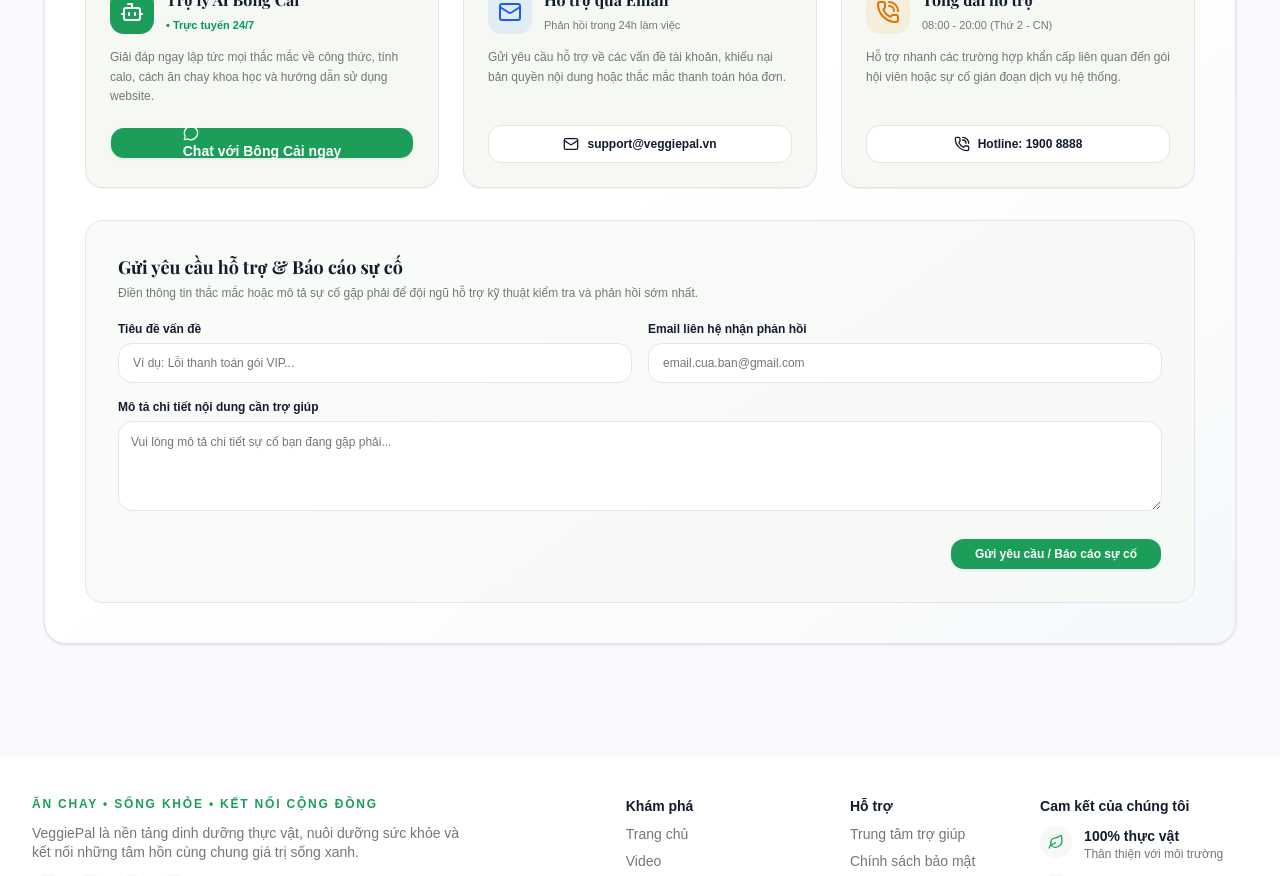
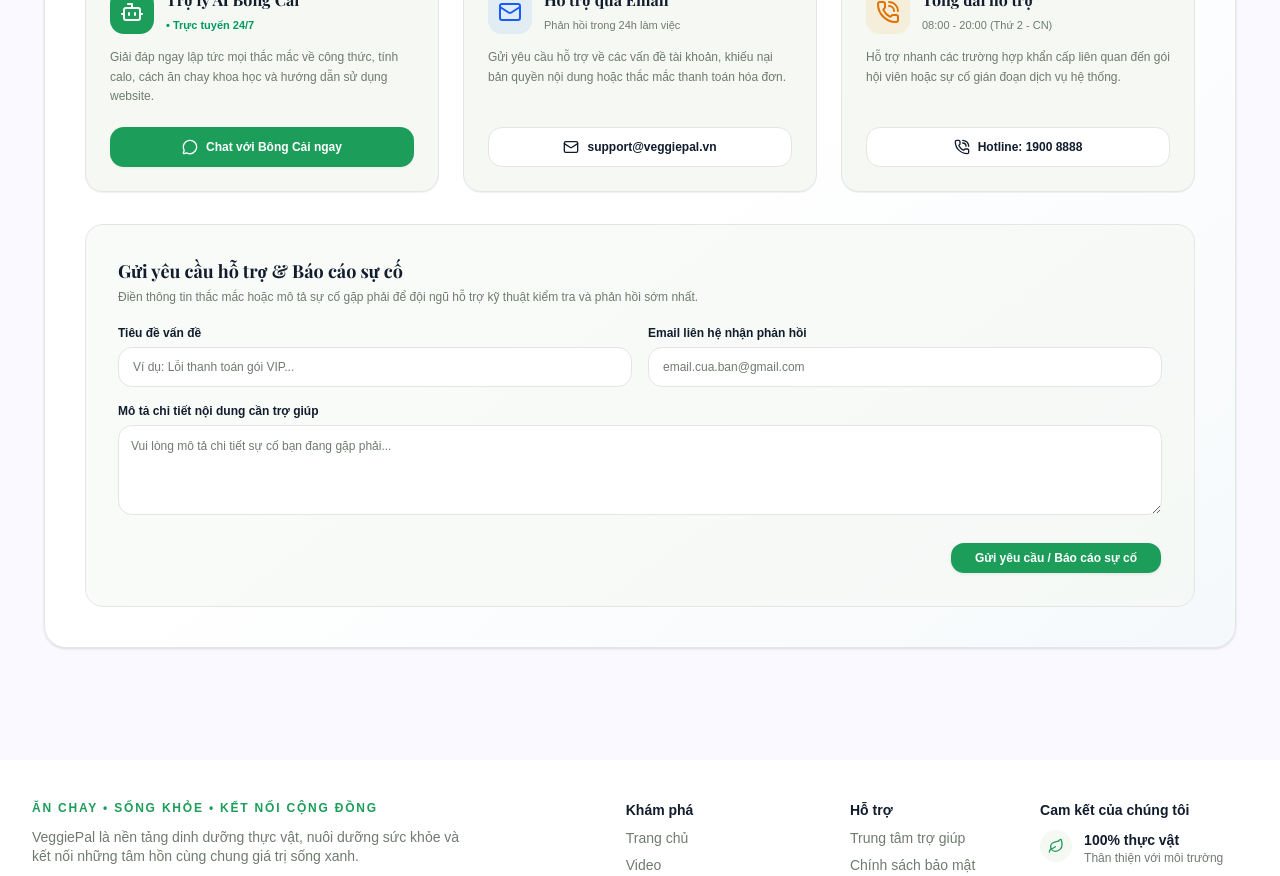
Before and after one commit to huypg-bi/VeggiePal_FE, a React (Vite) app: page /support in a window 1280 px wide. Shown: the part 2420-3296 px from the top of the page. Built offline with nearby package versions, Linux system fonts and the light colour scheme; no server answers; a web font is replaced by a local one.

Commit message:
fix (#117) : fix font error

```diff
--- a/src/features/support/pages/SupportScreen.jsx
+++ b/src/features/support/pages/SupportScreen.jsx
@@ -542,15 +542,13 @@ export default function SupportScreen() {
                   </p>
                 </div>
                 <div className="mt-5">
-                  <Button
-                    asChild
-                    className="w-full gap-2 rounded-xl bg-brand font-semibold text-brand-foreground shadow-xs hover:bg-brand/90 cursor-pointer"
+                  <Link
+                    to="/chatbot"
+                    className="inline-flex h-10 w-full items-center justify-center gap-2 rounded-xl bg-brand px-4 text-xs font-semibold text-white shadow-xs transition hover:bg-brand/90 cursor-pointer"
                   >
-                    <Link to="/chatbot">
-                      <MessageCircle className="size-4" />
-                      Chat với Bông Cải ngay
-                    </Link>
-                  </Button>
+                    <MessageCircle className="size-4 shrink-0" />
+                    <span>Chat với Bông Cải ngay</span>
+                  </Link>
                 </div>
               </div>
 
@@ -578,10 +576,10 @@ export default function SupportScreen() {
                 <div className="mt-5">
                   <a
                     href="mailto:support@veggiepal.vn"
-                    className="inline-flex w-full items-center justify-center gap-2 rounded-xl border border-border bg-card py-2.5 text-xs font-semibold text-ink transition hover:bg-surface hover:text-brand cursor-pointer"
+                    className="inline-flex h-10 w-full items-center justify-center gap-2 rounded-xl border border-border bg-card px-4 text-xs font-semibold text-ink transition hover:bg-surface hover:text-brand cursor-pointer"
                   >
-                    <Mail className="size-4" />
-                    support@veggiepal.vn
+                    <Mail className="size-4 shrink-0" />
+                    <span>support@veggiepal.vn</span>
                   </a>
                 </div>
               </div>
@@ -610,10 +608,10 @@ export default function SupportScreen() {
                 <div className="mt-5">
                   <a
                     href="tel:19008888"
-                    className="inline-flex w-full items-center justify-center gap-2 rounded-xl border border-border bg-card py-2.5 text-xs font-semibold text-ink transition hover:bg-surface hover:text-brand cursor-pointer"
+                    className="inline-flex h-10 w-full items-center justify-center gap-2 rounded-xl border border-border bg-card px-4 text-xs font-semibold text-ink transition hover:bg-surface hover:text-brand cursor-pointer"
                   >
-                    <PhoneCall className="size-4" />
-                    Hotline: 1900 8888
+                    <PhoneCall className="size-4 shrink-0" />
+                    <span>Hotline: 1900 8888</span>
                   </a>
                 </div>
               </div>
```
